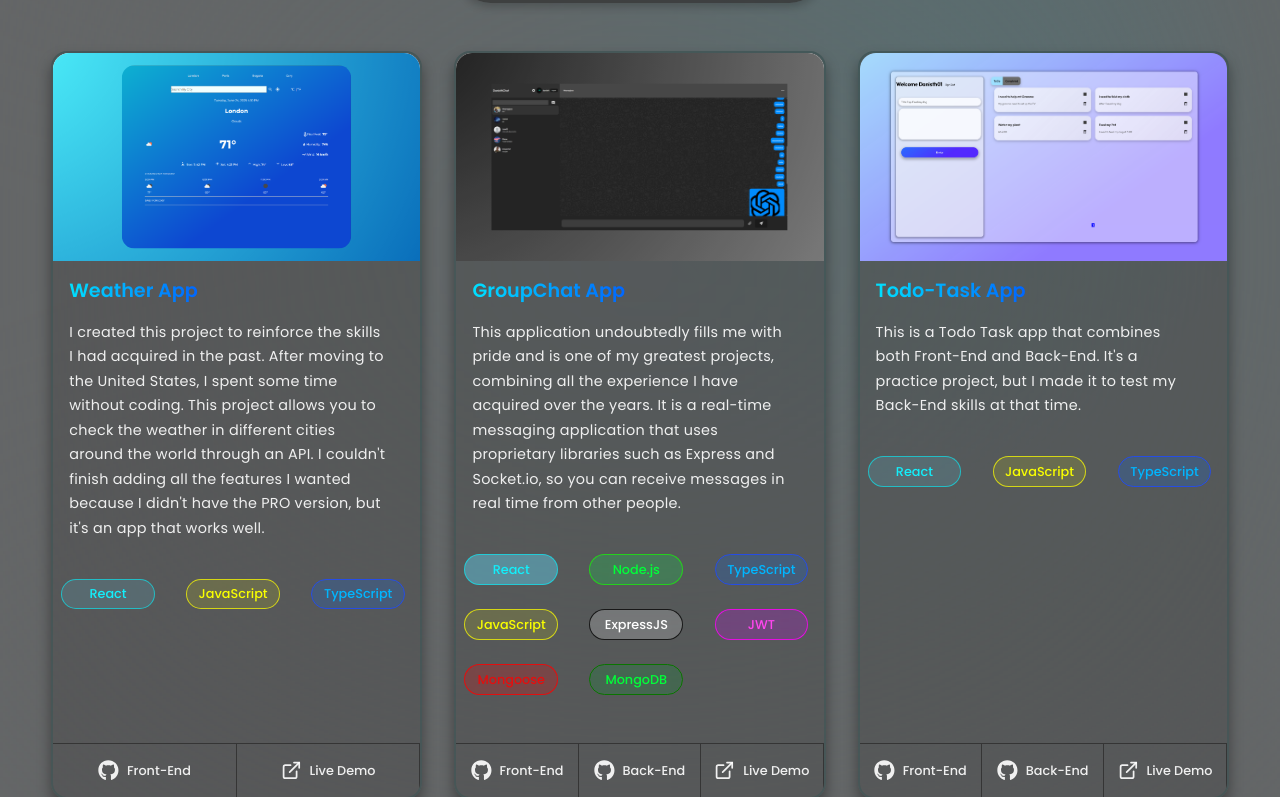
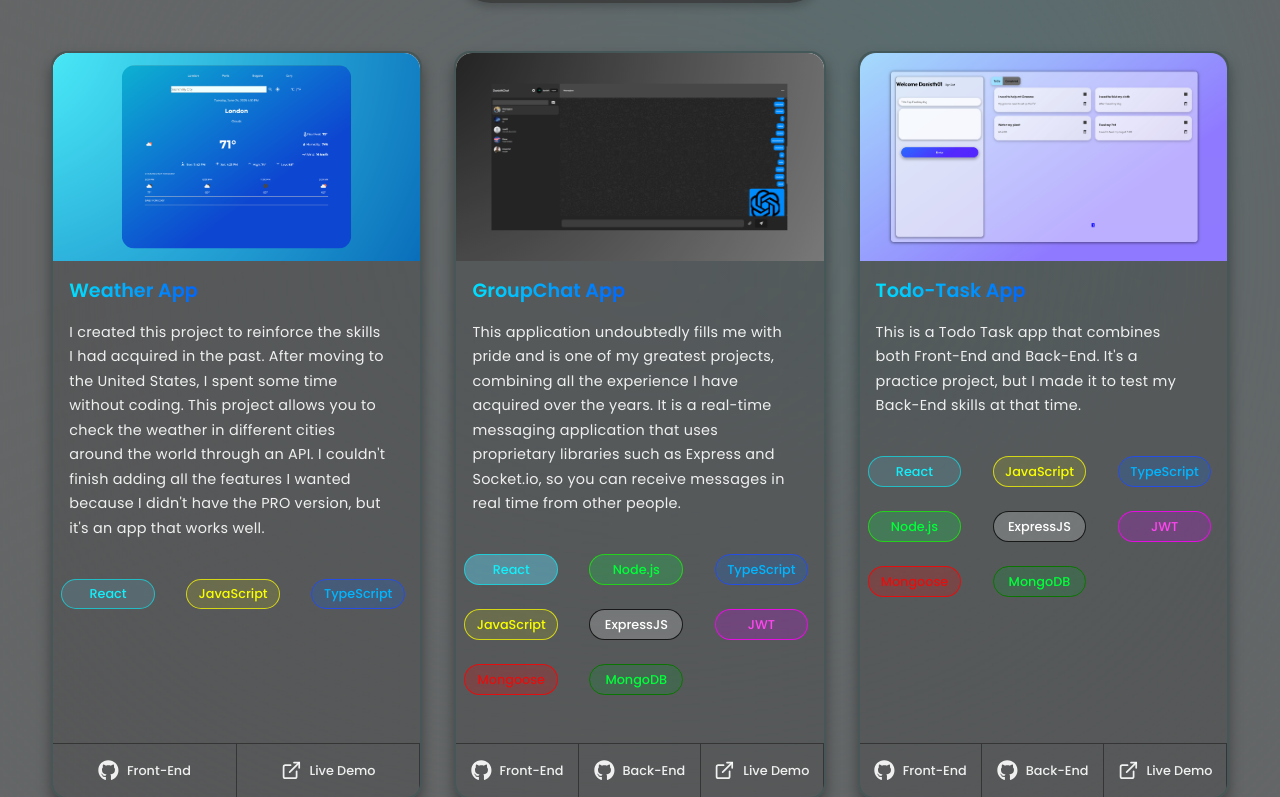
Before and after one commit to Danipro942/Portfolio, a React (Vite) app: page / in a window 1280 px wide. Shown: the part 2276-3073 px from the top of the page. Built offline with nearby package versions, Linux system fonts and the light colour scheme.

Commit message:
Algunos cambiar para mi CV

```diff
--- a/src/Components/Aboutme/index.tsx
+++ b/src/Components/Aboutme/index.tsx
@@ -9,6 +9,7 @@ import Spanish from "../../assets/flags/spanish.svg";
 import English from "../../assets/flags/english.png";
 import Card from "./Card";
 import { useTranslation } from "react-i18next";
+import CV from "../../assets/cv/cv.pdf";
 
 import ME from "../../assets/img/me3.jpeg";
 
@@ -57,13 +58,14 @@ const Aboutme = ({}: Props) => {
                 </p>
               </div>
               <div data-aos="fade-down" className={style.downloadButton}>
+                <a href={CV} target="_blank" rel="noopener noreferrer">
                   <button>
-                  {" "}
                     <i>
                       <IoMdDownload />
                     </i>
                     {t("aboutme.download_cv")}
                   </button>
+                </a>
               </div>
             </div>
             <div className={style.cardList}>
--- a/src/Components/Experience/TabbedComponent/Projects/index.tsx
+++ b/src/Components/Experience/TabbedComponent/Projects/index.tsx
@@ -127,11 +127,47 @@ const Projects = ({}: Props) => {
             borderColor: "#feff00ba",
             colorText: "#f9ff00",
           },
+
           {
             bgColor: "#0069ff30",
             title: "TypeScript",
             borderColor: "#264de4",
             colorText: "#00b6ff",
+          },
+
+          {
+            bgColor: "#00ff4c33",
+            title: "Node.js",
+            borderColor: "#15ff00a8",
+            colorText: "#00ff39",
+          },
+
+          {
+            bgColor: "#f0f0f033",
+            title: "ExpressJS",
+            borderColor: "#000c",
+            colorText: "#fff",
+          },
+
+          {
+            bgColor: "#d500ff33",
+            title: "JWT",
+            borderColor: "#ff00facc",
+            colorText: "#ff45ef",
+          },
+
+          {
+            bgColor: "#f003",
+            title: "Mongoose",
+            borderColor: "#f00c",
+            colorText: "#ff0000cc",
+          },
+
+          {
+            bgColor: "#009f2f33",
+            title: "MongoDB",
+            borderColor: "#0a7500",
+            colorText: "#00ff39",
           },
         ]}
       />
```
Also changed, not shown: 1 other file (tests, documents, lock files or other folders). Lines whose indentation alone changed are shown as unchanged.
